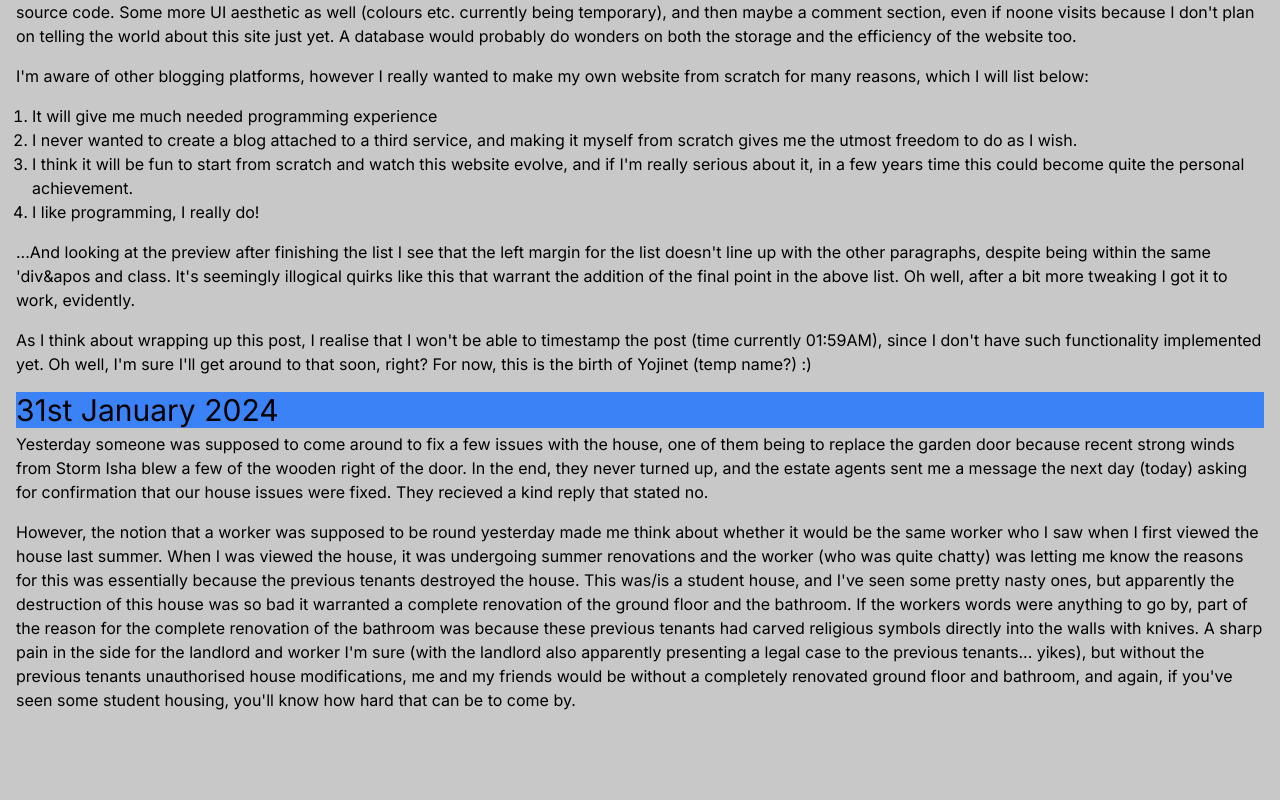
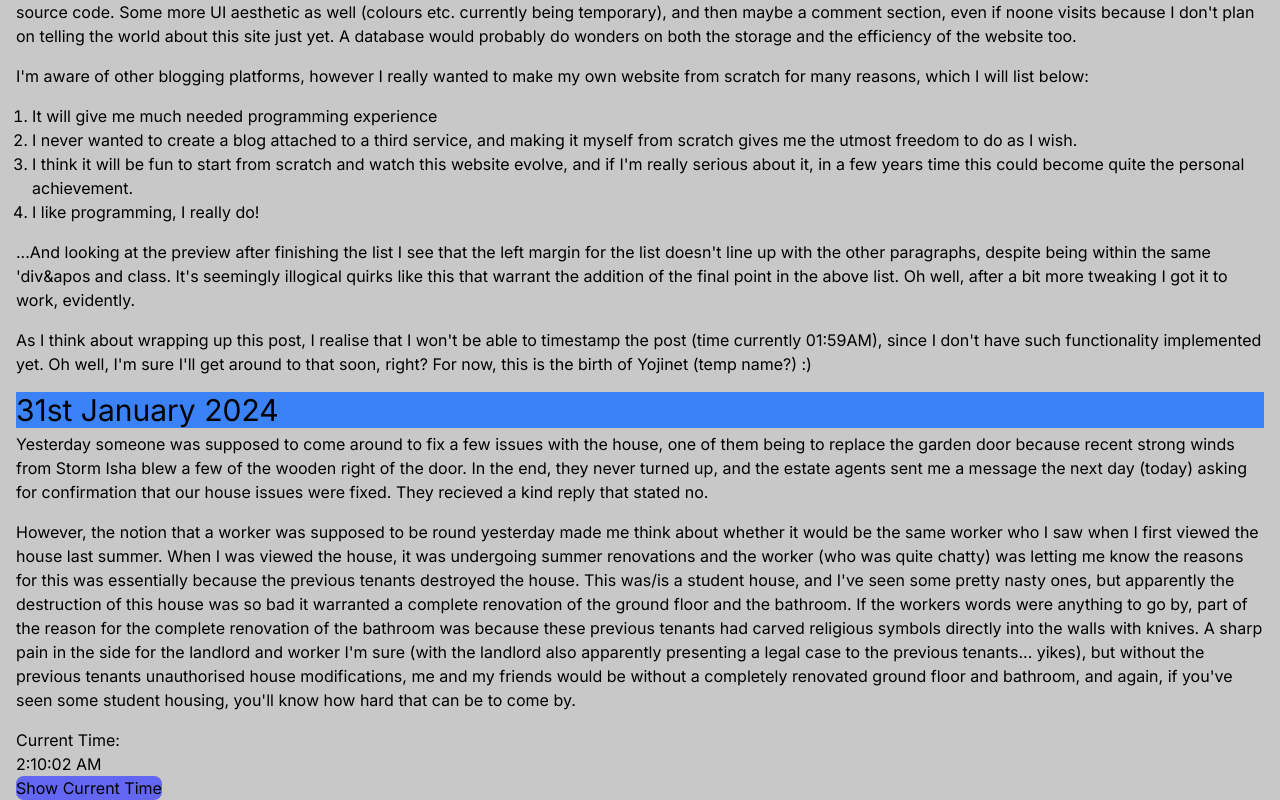
Before and after one commit to Yojijuku5/yojiweb, a Next.js app: page / in a window 1280 px wide. Shown: the part 272-1072 px from the top of the page. Before the commit the page ends 1000 px from the top, so only its background shows below. Built offline with nearby package versions, Linux system fonts and the light colour scheme.

Commit message:
test time

```diff
--- a/src/app/page.tsx
+++ b/src/app/page.tsx
@@ -67,6 +67,13 @@ const Home = () => {
             ground floor and bathroom, and again, if you&apos;ve seen some student housing, you&apos;ll know how hard that can be to come by.
           </p>
         </div>
+        <div className="mx-4">
+          <p>Current Time: </p><Timestamp />
+        </div>
+        <div className="mx-4">
+          <button className="bg-indigo-500 rounded-lg" onClick={updateCurrentTime}>{showTime ? 'Hide Current Time' : 'Show Current Time'}</button>
+          <Timepost showTime={showTime}/>
+        </div>
       </div>
     </main>
   )
@@ -75,11 +82,5 @@ const Home = () => {
 export default Home
 
 /*
-        <div className="mx-4">
-          <p>Current Time: </p><Timestamp />
-        </div>
-        <div className="mx-4">
-          <button className="bg-indigo-500 rounded-lg" onClick={updateCurrentTime}>{showTime ? 'Hide Current Time' : 'Show Current Time'}</button>
-          <Timepost showTime={showTime}/>
-        </div>
+
 */
```
